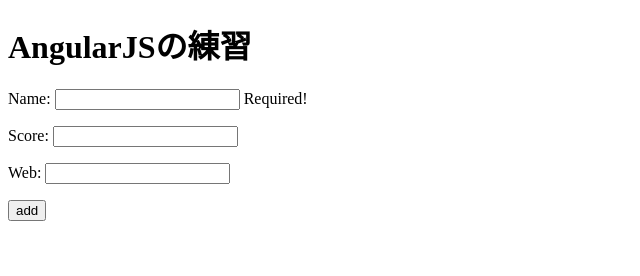
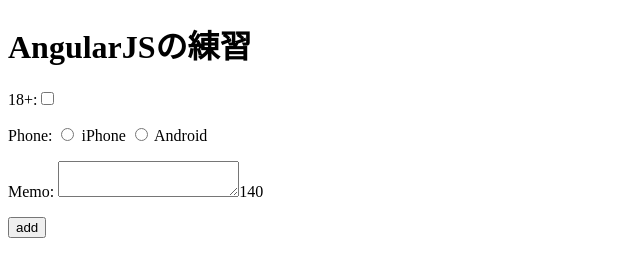
Before and after one commit to ykws/di_AngularJS, a plain HTML site: page index.html in a window 1280 px wide. Shown: the whole page, without its empty margins (0-640 px from the left). Drawn offline with nearby package versions, Linux system fonts and the light colour scheme.

Commit message:
フォーム部品を設置しよう (2)
ng-true-value の中は expression となっており、
文字列を指定する場合は '' でくくる必要があった。
https://docs.angularjs.org/api/ng/input/input%5Bcheckbox%5D

```diff
--- a/index.html
+++ b/index.html
@@ -9,23 +9,18 @@
 <body>
     <h1>AngularJSの練習</h1>
     <div ng-controller="myAppController">
-      <form novalidate name="myForm" ng-submit="addUser()">
-            <p>Name:
-                <input type="text" name="name" ng-model="user.name" required ng-minlength="5" ng-maxlength="8">
-                <span ng-show="myForm.name.$error.required">Required!</span>
-                <span ng-show="myForm.name.$error.minlength">Too short!</span>
-                <span ng-show="myForm.name.$error.maxlength">Too long!</span>
+        <form novalidate name="myForm" ng-submit="addUser()">
+            <p>18+:<input type="checkbox" ng-model="user.adult" ng-true-value="'adult'" ng-false-value="'child'"></p>
+            <p>Phone:
+                <input type="radio" ng-model="user.phone" value="iPhone"> iPhone
+                <input type="radio" ng-model="user.phone" value="Android"> Android
             </p>
-            <p>Score:
-                <input type="number" name="score" ng-model="user.score">
-            </p>
-            <p>Web:
-                <input type="url" name="url" ng-model="user.url">
-                <span ng-show="myForm.url.$error.url">Not valid web url!</span>
+            <p>Memo:
+                <textarea ng-model="user.memo" ng-maxlength="140"></textarea>{{140-user.memo.length}}
             </p>
             <p><input type="submit" value="add"></p>
-      </form>
-      <pre>{{user|json}}</pre>
+        </form>
+        <pre>{{user|json}}</pre>
     </div>
 </body>
 </html>
```
